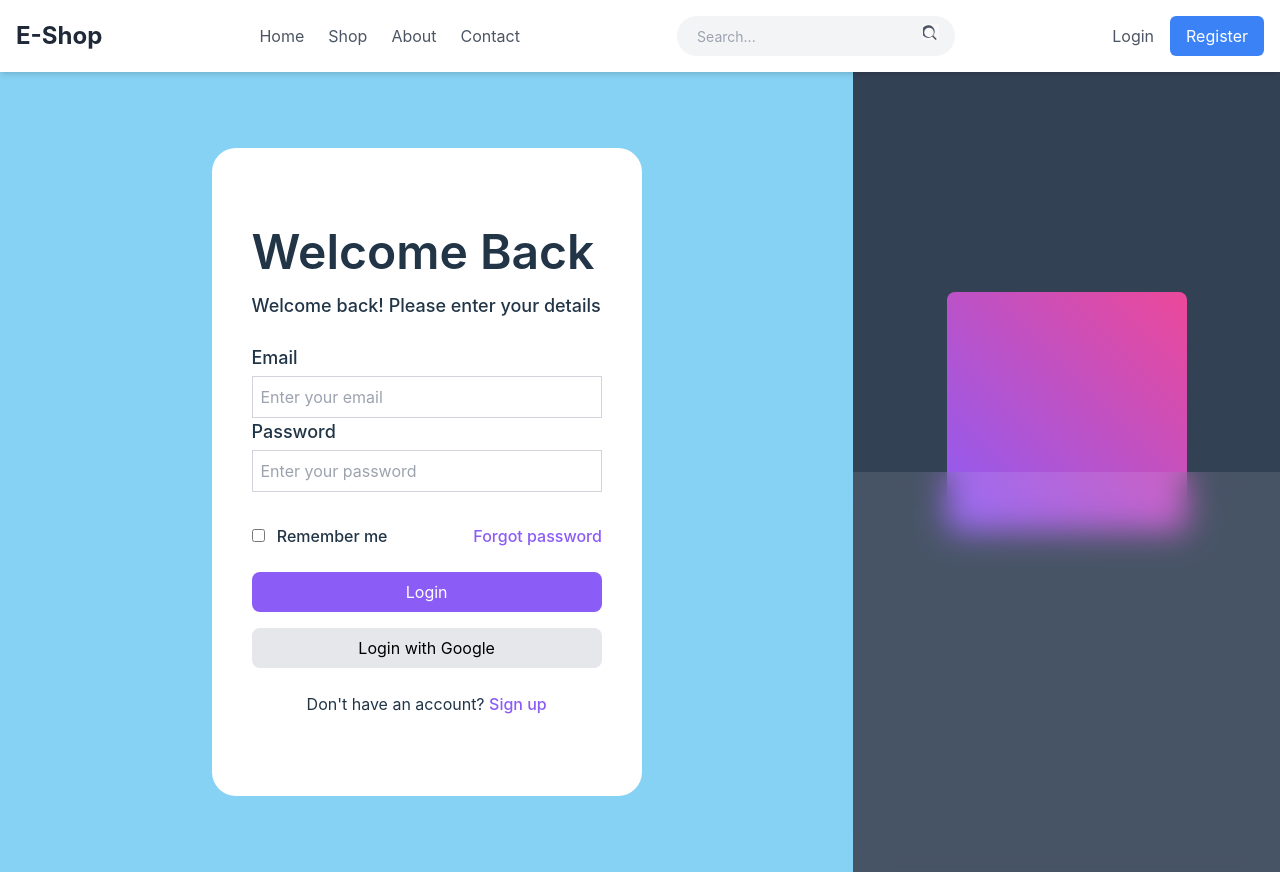
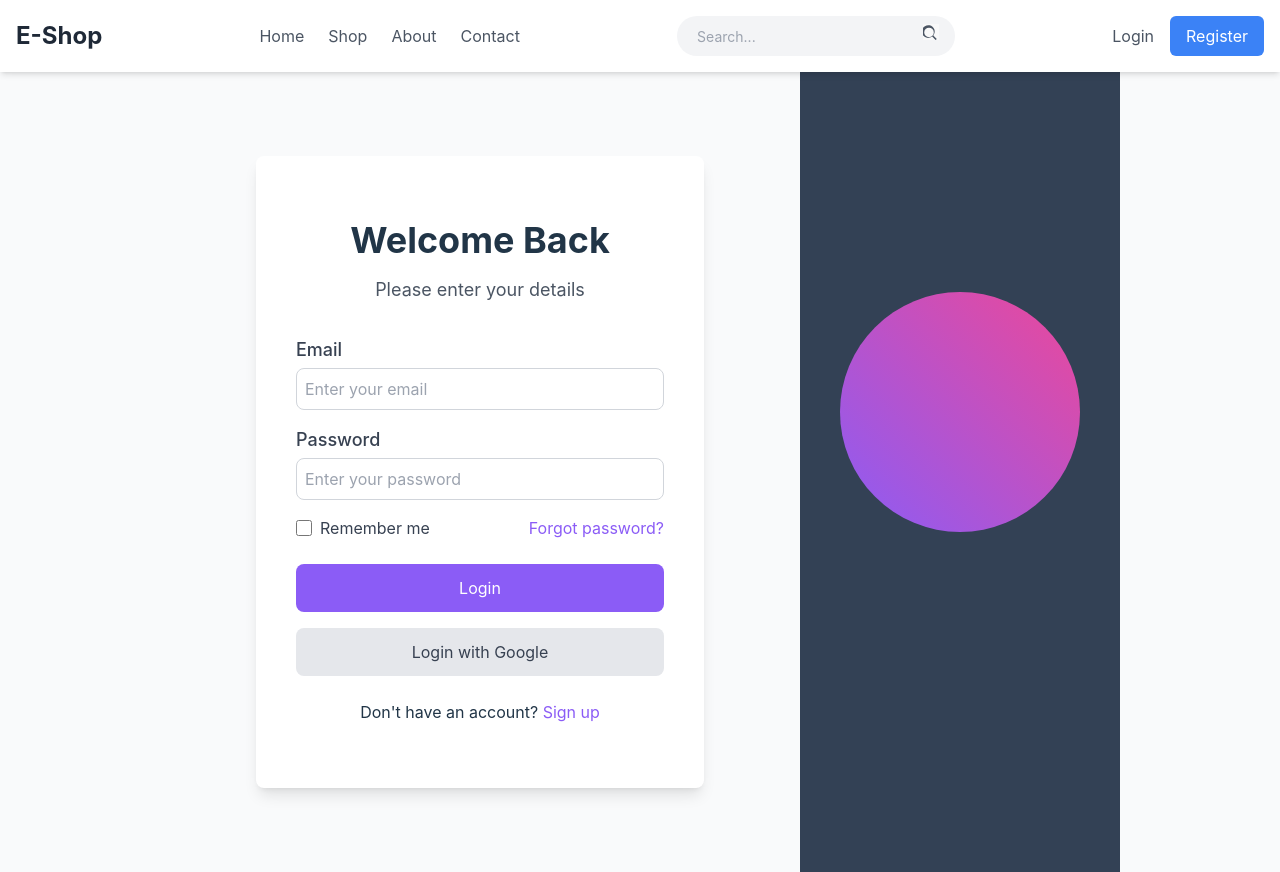
Before and after one commit to ZNLong2203/HashSalt, a React (Vite) app in the folder client/: page /login in a window 1280 px wide. Built offline with nearby package versions, Linux system fonts and the light colour scheme.

Commit message:
add order page

```diff
--- a/client/src/App.jsx
+++ b/client/src/App.jsx
@@ -18,6 +18,7 @@ import ProductDetails from './pages/detailsProduct'
 import EditProducts from './pages/editProduct'
 import CartPage from './pages/carts'
 import PaymentSuccessPage from './pages/paymentSuccess';
+import OrdersPage from './pages/orderHistory';
 
 function Main() {
   const location = useLocation()
@@ -41,6 +42,7 @@ function Main() {
           <Route path="/edit/:product_id" element={<EditProducts />} />
           <Route path="/cart" element={<CartPage />} />
           <Route path="/paymentsuccess" element={<PaymentSuccessPage />} />
+          <Route path="/orders" element={<OrdersPage />} />
         </Routes>
       </main>
       {hideFooterOnPages.includes(location.pathname) ? null : <Footer />}
--- a/client/src/pages/carts.jsx
+++ b/client/src/pages/carts.jsx
@@ -25,7 +25,6 @@ const CartPage = () => {
         }));
         setCartItems(itemsWithDiscount);
         setTotal(Math.round(res.data.metadata.totalPrice));
-        // Fetch discounts for each item
         await fetchDiscounts(itemsWithDiscount);
       } catch (err) {
         console.error("Error fetching cart items:", err);
@@ -63,7 +62,7 @@ const CartPage = () => {
       });
       const updatedCartItems = cartItems.filter((item) => item.cart_product._id !== itemId);
       setCartItems(updatedCartItems);
-    } catch(err) {
+    } catch (err) {
       console.error("Error removing item from cart:", err);
     }
   };
@@ -147,7 +146,7 @@ const CartPage = () => {
                   <select
                     value={item.discount ? item.discount.discount_code : ''}
                     onChange={(e) => handleDiscountChange(item.cart_product._id, e.target.value)}
-                    className="mr-4 p-1 border rounded-md"
+                    className="mr-4 p-1 border rounded-md w-44"
                   >
                     <option value="" disabled>Select discount</option>
                     {discounts[item.cart_product._id]?.map(discount => (
--- a/client/src/pages/login.jsx
+++ b/client/src/pages/login.jsx
@@ -1,109 +1,91 @@
-import axios from 'axios'
-import toast from 'react-hot-toast'
-import {useState, useEffect} from 'react'
-import {useNavigate} from 'react-router-dom'
-import ROUTES from '../routes/routes'
-import useStoreToken from '../hooks/useStoreToken'
+import axios from 'axios';
+import toast from 'react-hot-toast';
+import { useState } from 'react';
+import { useNavigate } from 'react-router-dom';
+import ROUTES from '../routes/routes';
+import useStoreToken from '../hooks/useStoreToken';
 
 const Login = () => {
-    const navigate = useNavigate()
-    const [email, setEmail] = useState('')
-    const [password, setPassword] = useState('')
-    const {setAuthenticated, setRole} = useStoreToken()
+    const navigate = useNavigate();
+    const [email, setEmail] = useState('');
+    const [password, setPassword] = useState('');
+    const { setAuthenticated, setRole } = useStoreToken();
 
     const handleSubmit = async (e) => {
-        e.preventDefault()
-        if(email === '' || password === '') {
-            toast.error('Please fill in all fields')
+        e.preventDefault();
+        if (email === '' || password === '') {
+            toast.error('Please fill in all fields');
+            return;
         }
         try {
             const res = await axios.post('http://localhost:3000/auth/login', {
                 email,
                 password,
-            })
-            if(res.status === 200) {
-                toast.success('Login successful')
-                localStorage.setItem('accessToken', res.data.accessToken)
-                setRole(res.data.role)
-                setAuthenticated(true)
-                navigate(ROUTES.HOME)
+            });
+            if (res.status === 200) {
+                toast.success('Login successful');
+                localStorage.setItem('accessToken', res.data.accessToken);
+                setRole(res.data.role);
+                setAuthenticated(true);
+                navigate(ROUTES.HOME);
             }
-        } catch(err) {
-            toast.error('Login failed')
+        } catch (err) {
+            toast.error('Login failed');
         }
-    }
-
-    // const googleLogin = async () => {
-    //     try {
-    //         const res = await axios.get('http://localhost:3000/auth/google')
-    //         toast.success('Login successful')
-    //         localStorage.setItem('accessToken', res.data.accessToken)
-    //         setRole(res.data.role)
-    //         setAuthenticated(true)
-    //         navigate(ROUTES.HOME)
-    //     } catch(err) {
-    //         toast.error('Login failed')
-    //     }
-    // }
+    };
 
     return (
-        <div className="bg-sky-500/50 flex flex-col md:flex-row items-center justify-center w-full h-screen">
-            <div className="w-full flex items-center justify-center">
-                <div className="bg-white px-10 py-20 rounded-3xl">
-                    <h1 className="text-5xl font-semibold">Welcome Back</h1>
-                    <p className="font-medium text-lg text-grey-500 mt-4">Welcome back! Please enter your details</p>
-                    <div className="mt-6">
-                        <form onSubmit={handleSubmit}>
-                            <div>
-                                <label className="text-lg font-medium">Email</label>
+        <div className="flex flex-col md:flex-row items-center justify-center w-full h-screen bg-gray-50">
+            <div className="w-full md:w-1/2 flex items-center justify-center p-6">
+                <div className="bg-white px-10 py-16 rounded-lg shadow-lg max-w-md w-full">
+                    <h1 className="text-4xl font-bold text-center">Welcome Back</h1>
+                    <p className="text-lg text-center text-gray-600 mt-4">Please enter your details</p>
+                    <form onSubmit={handleSubmit} className="mt-8">
+                        <div className="mb-4">
+                            <label className="block text-lg font-medium text-gray-700">Email</label>
                             <input
-                                    className="border border-gray-300 p-2 w-full mt-1 bg-transparent"
+                                className="border border-gray-300 rounded-lg p-2 w-full mt-1"
                                 type="email"
                                 placeholder="Enter your email"
                                 onChange={(e) => setEmail(e.target.value)}
                             />
                         </div>
-                            <div>
-                                <label className="text-lg font-medium">Password</label>
+                        <div className="mb-4">
+                            <label className="block text-lg font-medium text-gray-700">Password</label>
                             <input
-                                    className="border border-gray-300 p-2 w-full mt-1 bg-transparent"
+                                className="border border-gray-300 rounded-lg p-2 w-full mt-1"
                                 type="password"
                                 placeholder="Enter your password"
                                 onChange={(e) => setPassword(e.target.value)}
                             />
                         </div>
-                            <div className="mt-8 flex justify-between items-center">
-                                <div>
+                        <div className="flex justify-between items-center mb-6">
+                            <div className="flex items-center">
                                 <input
                                     type="checkbox"
                                     id="remember"
+                                    className="h-4 w-4 text-violet-600 focus:ring-violet-500 border-gray-300 rounded"
                                 />
-                                    <label className="ml-2 font-medium text-base" htmlFor="remember"> Remember me</label>
+                                <label className="ml-2 text-gray-700" htmlFor="remember">Remember me</label>
                             </div>
-                                <button className="bg-white font-medium text-base text-violet-500">Forgot password</button>
+                            <button className="text-violet-500 hover:text-violet-600 bg-white">Forgot password?</button>
                         </div>
-                            <div>
-                                <button className="bg-violet-500 text-white w-full py-2 mt-6 rounded-lg hover:bg-violet-600 transition duration-200">Login</button>
-                            </div>
+                        <button className="bg-violet-500 text-white w-full py-3 rounded-lg hover:bg-violet-600 transition duration-200">Login</button>
                     </form>
-                        <div>
-                            <button className="bg-gray-200 text-black w-full py-2 mt-4 rounded-lg hover:bg-gray-300 transition duration-200"
+                    <button
+                        className="bg-gray-200 text-gray-700 w-full py-3 mt-4 rounded-lg hover:bg-gray-300 transition duration-200"
                         onClick={() => window.location.href = 'http://localhost:3000/auth/google'}
-                                >Login with Google
+                    >
+                        Login with Google
                     </button>
-                        </div>
-                        <div>
-                            <p className="mt-6 text-center">Don't have an account? <button className="bg-white text-violet-500 font-medium hover:text-violet-800 transition duration-200" onClick={() => navigate(ROUTES.REGISTER)}>Sign up</button></p>
+                    <p className="mt-6 text-center">Don't have an account? <button className="text-violet-500 hover:text-violet-600 bg-white" onClick={() => navigate(ROUTES.REGISTER)}>Sign up</button></p>
                 </div>
             </div>
+            <div className="hidden lg:flex w-1/4 h-full items-center justify-center bg-slate-700">
+                <div className="w-60 h-60 bg-gradient-to-tr from-violet-500 to-pink-500 rounded-full animate-bounce"></div>
             </div>
         </div>
-            <div className="hidden relative lg:flex h-full w-1/2 items-center justify-center bg-slate-700">
-                <div className="w-60 h-60 bg-gradient-to-tr from-violet-500 to-pink-500 rounded-lg animate-bounce"></div>
-                <div className="w-full h-1/2 absolute bottom-0 bg-white/10 backdrop-blur-lg"></div>
-            </div>
-        </div>
-    )
-}
+    );
+};
 
-export default Login
+export default Login;
--- a/client/src/pages/register.jsx
+++ b/client/src/pages/register.jsx
@@ -1,97 +1,93 @@
-import axios from 'axios'
-import toast from 'react-hot-toast'
-import {useState, useEffect} from 'react'
-import {useNavigate} from 'react-router-dom'
-import ROUTES from '../routes/routes.js'
+import axios from 'axios';
+import toast from 'react-hot-toast';
+import { useState } from 'react';
+import { useNavigate } from 'react-router-dom';
+import ROUTES from '../routes/routes.js';
 
 const Register = () => {
-    const navigate = useNavigate()
-    const [name, setName] = useState('')
-    const [email, setEmail] = useState('')
-    const [password, setPassword] = useState('')
-    const [confirmPassword, setConfirmPassword] = useState('')
+    const navigate = useNavigate();
+    const [name, setName] = useState('');
+    const [email, setEmail] = useState('');
+    const [password, setPassword] = useState('');
+    const [confirmPassword, setConfirmPassword] = useState('');
 
     const handleSubmit = async (e) => {
-        e.preventDefault()
-        if(password !== confirmPassword) {
-            alert('Password does not match')
-        } else if(name === '' || email === '' || password === '' || confirmPassword === '') {
-            alert('Please fill in all fields')
+        e.preventDefault();
+        if (password !== confirmPassword) {
+            alert('Password does not match');
+            return;
+        } else if (name === '' || email === '' || password === '' || confirmPassword === '') {
+            alert('Please fill in all fields');
+            return;
         }
         try {
             const res = await axios.post('http://localhost:3000/auth/signup', {
                 name,
                 email,
                 password,
-            })
-            if(res.status === 200) {
-                toast.success("Registration success")
-                navigate(ROUTES.LOGIN)
+            });
+            if (res.status === 200) {
+                toast.success("Registration successful");
+                navigate(ROUTES.LOGIN);
             }
-        } catch(err) {
-            toast.error("Registration failed")
+        } catch (err) {
+            toast.error("Registration failed");
         }
-    }
+    };
+
     return (
-        <form onSubmit={handleSubmit}>
-            <div className="bg-sky-500/50 flex flex-col md:flex-row items-center justify-center w-full h-screen">
-                <div className="w-full flex items-center justify-center">
-                    <div className="bg-white px-10 py-20 rounded-3xl">
-                        <h1 className="text-5xl font-semibold">Create an account</h1>
-                        <p className="font-medium text-lg text-grey-500 mt-4">Create an account to get started</p>
-                        <div className="mt-6">
-                            <div>
-                                <label className="text-lg font-medium">Name</label>
+        <div className="flex flex-col md:flex-row items-center justify-center w-full h-screen bg-gray-50">
+            <div className="w-full md:w-1/2 flex items-center justify-center p-6">
+                <div className="bg-white px-10 py-16 rounded-lg shadow-lg max-w-md w-full">
+                    <h1 className="text-4xl font-bold text-center">Create an Account</h1>
+                    <p className="text-lg text-center text-gray-600 mt-4">Create an account to get started</p>
+                    <form onSubmit={handleSubmit} className="mt-8">
+                        <div className="mb-4">
+                            <label className="block text-lg font-medium text-gray-700">Name</label>
                             <input
-                                    className="border border-gray-300 p-2 w-full mt-1 bg-transparent"
-                                    type="name"
+                                className="border border-gray-300 rounded-lg p-2 w-full mt-1"
+                                type="text"
                                 placeholder="Enter your name"
                                 onChange={(e) => setName(e.target.value)}
                             />
                         </div>
-                            <div>
-                                <label className="text-lg font-medium">Email</label>
+                        <div className="mb-4">
+                            <label className="block text-lg font-medium text-gray-700">Email</label>
                             <input
-                                    className="border border-gray-300 p-2 w-full mt-1 bg-transparent"
+                                className="border border-gray-300 rounded-lg p-2 w-full mt-1"
                                 type="email"
                                 placeholder="Enter your email"
                                 onChange={(e) => setEmail(e.target.value)}
                             />
                         </div>
-                            <div>
-                                <label className="text-lg font-medium">Password</label>
+                        <div className="mb-4">
+                            <label className="block text-lg font-medium text-gray-700">Password</label>
                             <input
-                                    className="border border-gray-300 p-2 w-full mt-1 bg-transparent"
+                                className="border border-gray-300 rounded-lg p-2 w-full mt-1"
                                 type="password"
                                 placeholder="Enter your password"
                                 onChange={(e) => setPassword(e.target.value)}
                             />
                         </div>
-                            <div>
-                                <label className="text-lg font-medium">Confirm Password</label>
+                        <div className="mb-4">
+                            <label className="block text-lg font-medium text-gray-700">Confirm Password</label>
                             <input
-                                    className="border border-gray-300 p-2 w-full mt-1 bg-transparent"
+                                className="border border-gray-300 rounded-lg p-2 w-full mt-1"
                                 type="password"
                                 placeholder="Confirm your password"
                                 onChange={(e) => setConfirmPassword(e.target.value)}
                             />
                         </div>
-                            <div>
-                                <button className="bg-violet-500 text-white w-full py-2 mt-6 rounded-lg hover:bg-violet-600 transition duration-200">Register</button>
-                            </div>
-                            <div>
-                                <p className="mt-6 text-center">Already have an account? <button className="bg-white text-violet-500 font-medium hover:text-violet-800 transition duration-200" onClick={() => navigate(ROUTES.LOGIN)}>Login</button></p>
+                        <button className="bg-violet-500 text-white w-full py-3 rounded-lg hover:bg-violet-600 transition duration-200">Register</button>
+                    </form>
+                    <p className="mt-6 text-center">Already have an account? <button className="text-violet-500 hover:text-violet-600 bg-white" onClick={() => navigate(ROUTES.LOGIN)}>Login</button></p>
                 </div>
             </div>
+            <div className="hidden lg:flex w-1/4 h-full items-center justify-center bg-slate-700">
+                <div className="w-60 h-60 bg-gradient-to-tr from-violet-500 to-pink-500 rounded-full animate-bounce"></div>
             </div>
         </div>
-                <div className="hidden relative lg:flex h-full w-1/2 items-center justify-center bg-slate-700">
-                    <div className="w-60 h-60 bg-gradient-to-tr from-violet-500 to-pink-500 rounded-lg animate-bounce"></div>
-                    <div className="w-full h-1/2 absolute bottom-0 bg-white/10 backdrop-blur-lg"></div>
-                </div>
-            </div>
-        </form>
-    )
-}
+    );
+};
 
-export default Register
+export default Register;
--- a/client/src/routes/routes.js
+++ b/client/src/routes/routes.js
@@ -10,6 +10,7 @@ const ROUTES = {
     CREATEDISCOUNT: '/creatediscount',
     CART: '/cart',
     PAYMENTSUCCESS: '/paymentsuccess?session_id=',
+    ORDERS: '/orders',
 }
 
 export default ROUTES;
```
Also changed, not shown: client/src/pages/orderHistory.jsx (added, +59 -0 lines). Lines whose indentation alone changed are shown as unchanged.
